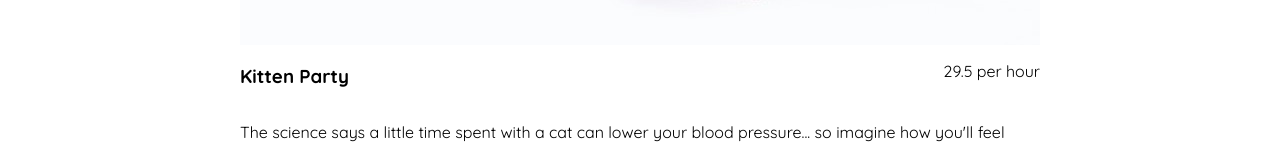
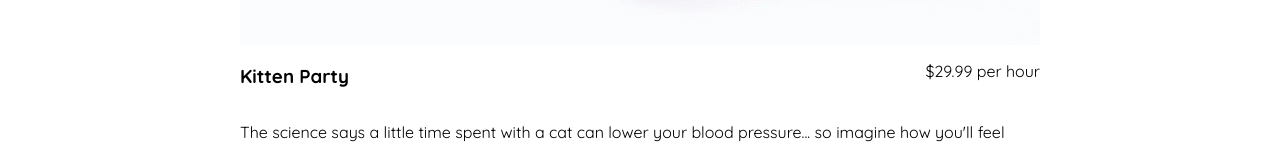
Before and after one commit to cynthem/shopping-cart, a React (Create React App) app: page /shop in a window 1280 px wide. Shown: the part 502-646 px from the top of the page. Built offline with nearby package versions, Linux system fonts and the light colour scheme.

Commit message:
Add dollar sign to prices

```diff
--- a/src/components/Shop.js
+++ b/src/components/Shop.js
@@ -11,7 +11,7 @@ const Shop = ({ handleAddToCart }) => {
                         <img className="product-img" alt={product.name} src={product.image} />
                         <div className="product-info">
                             <h3 className="product-title">{product.name}</h3>
-                            <p className="product-price">{`${product.price} ${product.rate}`}</p>
+                            <p className="product-price">{`$${product.price} ${product.rate}`}</p>
                         </div>
                         <p className="product-description">{product.description}</p>
                         <button
--- a/src/index.css
+++ b/src/index.css
@@ -70,10 +70,6 @@ body {
 
 /* HEADER */
 
-.shop {
-  padding: 30px 0;
-}
-
 .header {
   display: flex;
   align-items: center;
@@ -86,6 +82,7 @@ body {
 
 .header-container {
   width: 99%;
+  height: 70px;
   display: flex;
   align-items: center;
   justify-content: space-between;
@@ -220,6 +217,7 @@ body {
 .shop {
   display: flex;
   flex-direction: column;
+  padding: 30px 0;
 }
 
 .product {
--- a/src/productList.js
+++ b/src/productList.js
@@ -4,7 +4,7 @@ import bath from './assets/images/products/bath.jpg';
 const productList = [
     {
         name: "Kitten Party",
-        price: 29.50,
+        price: 29.99,
         rate: "per hour",
         image: kittens,
         description: "The science says a little time spent with a cat can lower your blood pressure... so imagine how you'll feel after an hour with a pile of kittens! Your arteries will be thanking you after all the love you'll be getting from these adorable little rascals."
```
